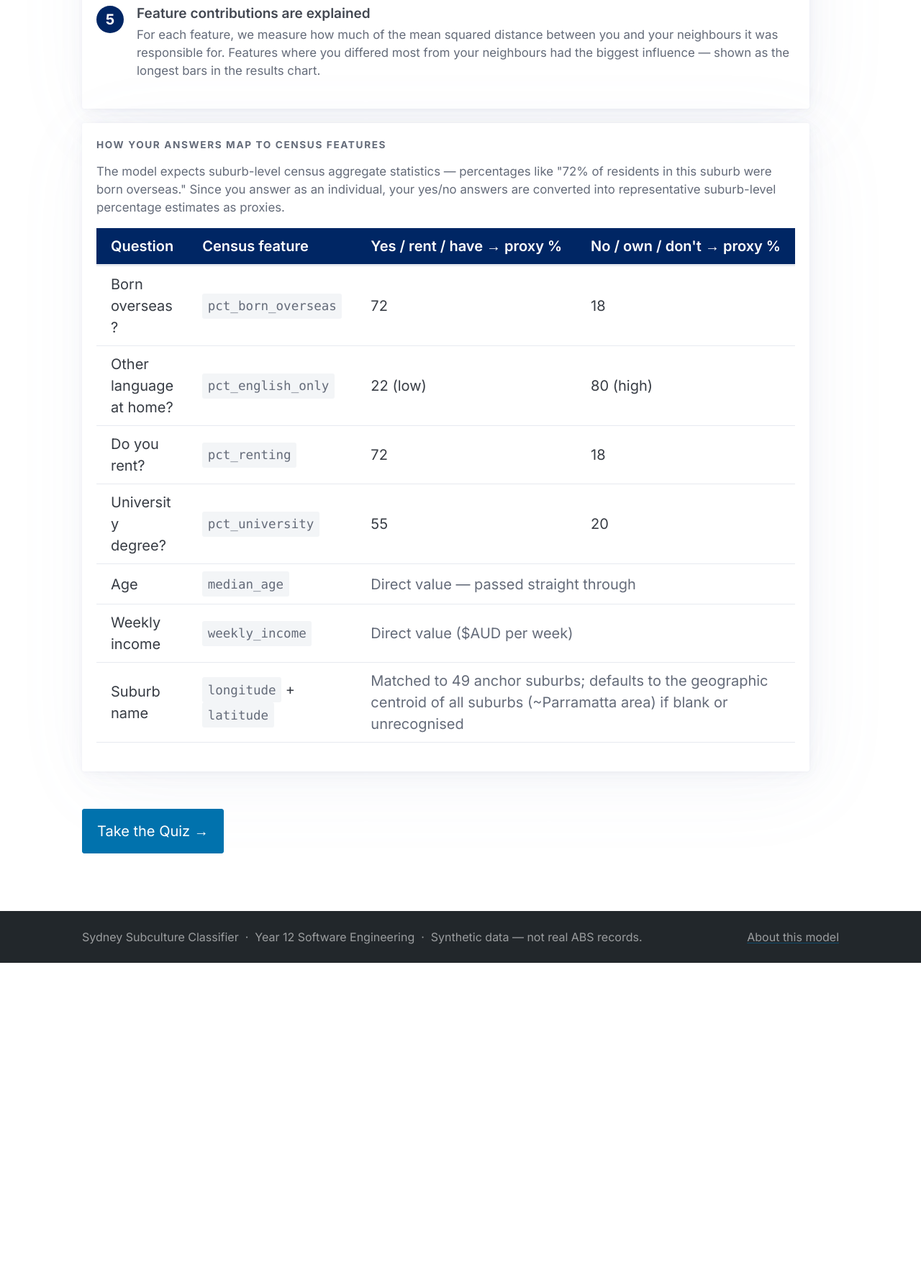
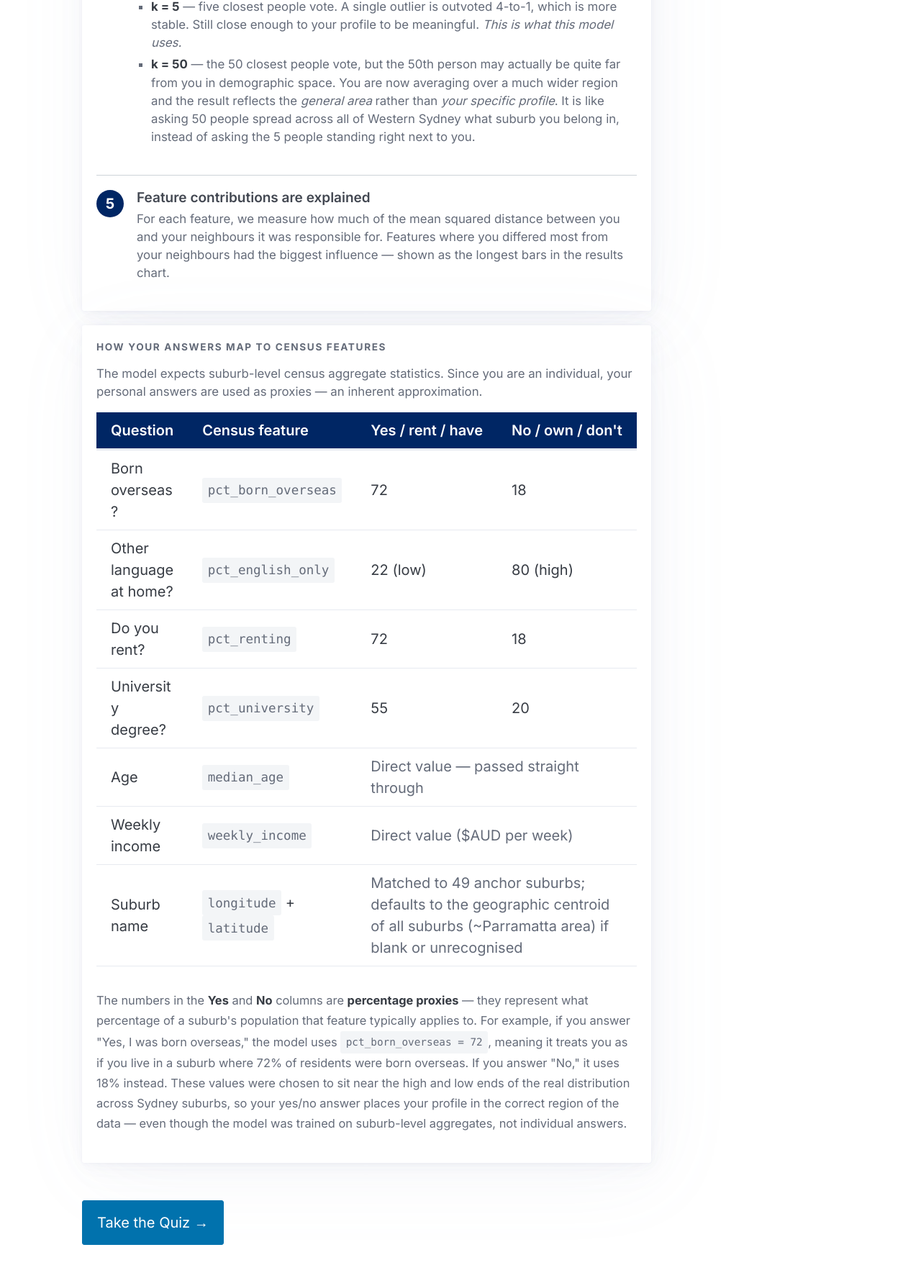
Before and after one commit to Richard-Johnson-Anglican-College/12SE_KNN_classifier, a Flask app: page /how-it-works in a window 1280 px wide. Shown: the part 3501-5277 px from the top of the page at 72% size. Before the commit the page ends 4839 px from the top, so only its background shows below. Run offline with Flask 3, Linux system fonts and the light colour scheme; some libraries are stand-ins or nearby versions.

Commit message:
how-it-works: add explanation of proxy percentage values below table

```diff
--- a/templates/how-it-works.html
+++ b/templates/how-it-works.html
@@ -112,14 +112,14 @@
                 <!-- Proxy table -->
                 <article>
                     <p class="section-title">How Your Answers Map to Census Features</p>
-                    <p style="font-size:.84rem; color:var(--pico-muted-color); margin-bottom:16px;">The model expects suburb-level census aggregate statistics — percentages like "72% of residents in this suburb were born overseas." Since you answer as an individual, your yes/no answers are converted into representative suburb-level percentage estimates as proxies.</p>
+                    <p style="font-size:.84rem; color:var(--pico-muted-color); margin-bottom:16px;">The model expects suburb-level census aggregate statistics. Since you are an individual, your personal answers are used as proxies — an inherent approximation.</p>
                     <div class="proxy-table-wrap"><table class="proxy-table">
                         <thead>
                             <tr>
                                 <th>Question</th>
                                 <th>Census feature</th>
-                                <th>Yes / rent / have → proxy %</th>
-                                <th>No / own / don't → proxy %</th>
+                                <th>Yes / rent / have</th>
+                                <th>No / own / don't</th>
                             </tr>
                         </thead>
                         <tbody>
@@ -132,6 +132,9 @@
                             <tr><td>Suburb name</td><td><code>longitude</code> + <code>latitude</code></td><td colspan="2" style="color:var(--pico-muted-color);">Matched to 49 anchor suburbs; defaults to the geographic centroid of all suburbs (~Parramatta area) if blank or unrecognised</td></tr>
                         </tbody>
                     </table></div>
+                    <p style="font-size:.82rem; color:var(--pico-muted-color); margin-top:14px; line-height:1.7;">
+                        The numbers in the <strong style="color:var(--pico-color)">Yes</strong> and <strong style="color:var(--pico-color)">No</strong> columns are <strong style="color:var(--pico-color)">percentage proxies</strong> — they represent what percentage of a suburb's population that feature typically applies to. For example, if you answer "Yes, I was born overseas," the model uses <code>pct_born_overseas = 72</code>, meaning it treats you as if you live in a suburb where 72% of residents were born overseas. If you answer "No," it uses 18% instead. These values were chosen to sit near the high and low ends of the real distribution across Sydney suburbs, so your yes/no answer places your profile in the correct region of the data — even though the model was trained on suburb-level aggregates, not individual answers.
+                    </p>
                 </article>
 
             </div>
```
